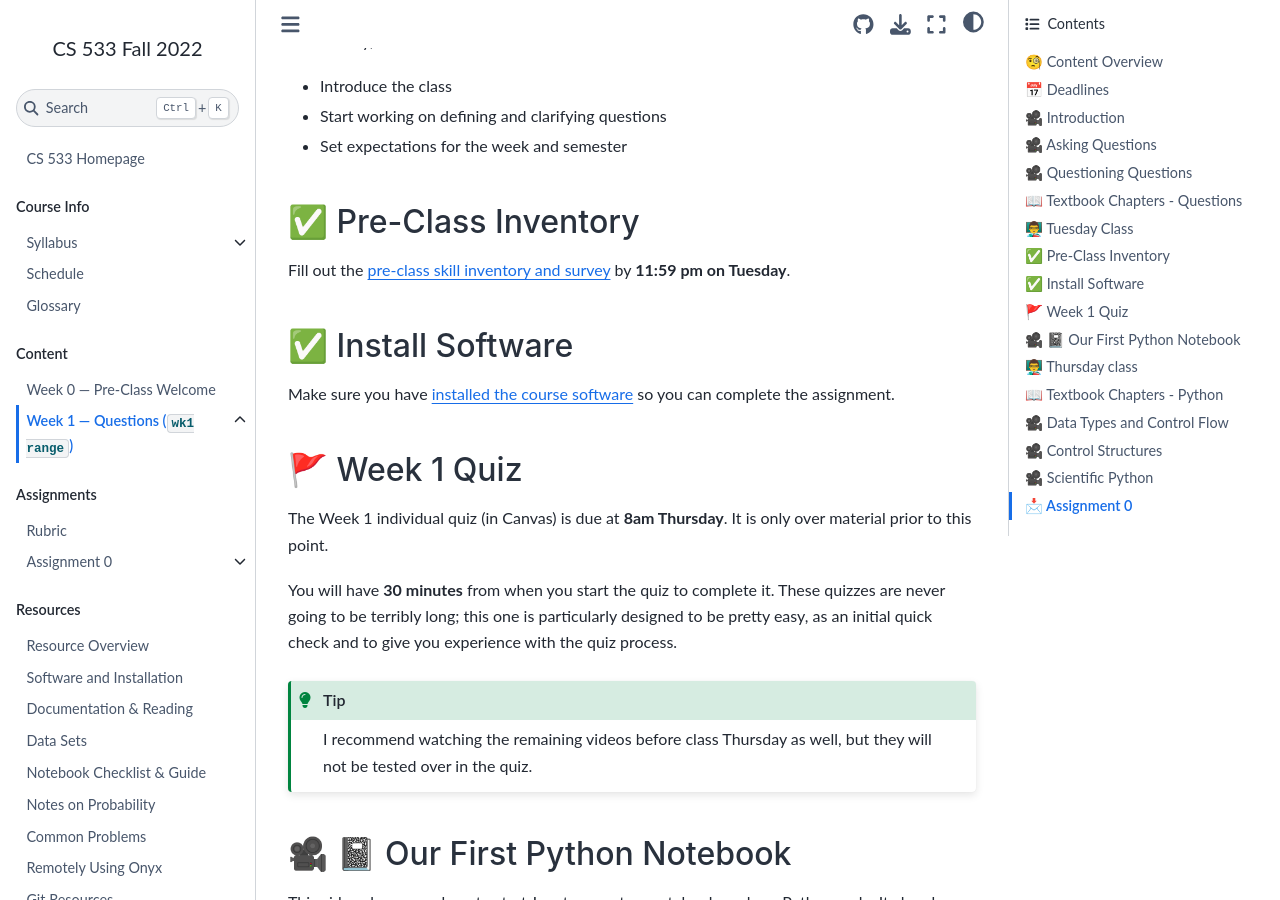
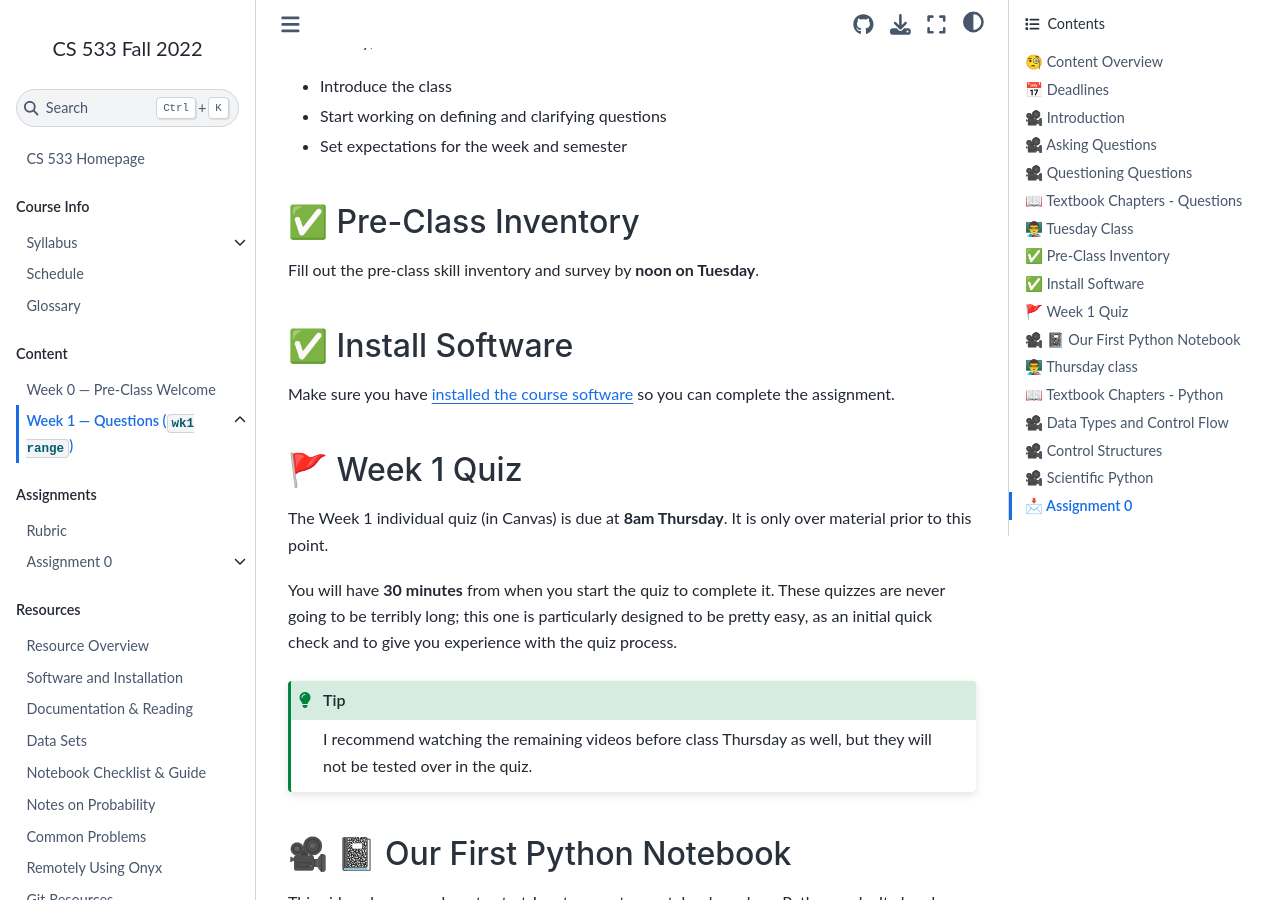
Before and after one commit to mdekstrand/cs533-web, a Jupyter Book: the page built from week1/index.md, in a window 1280 px wide and 900 px high, scrolled down 2161 px. Built offline with Jupyter Book 1.0.4 settings and Sphinx 7.4.7 and the Sphinx Book theme 1.1.4, drawn with Linux system fonts in a browser that asks for light colours; pages that are not in the unit, such as notebooks, are missing from menus; cross-references to code outside the pages are shown as plain code; a style sheet for code colours, icons or effects is not loaded; some of the changed text lies outside the part shown.

```diff
--- a/week1/index.md
+++ b/week1/index.md
@@ -23,7 +23,7 @@
 
 This week has the following deadlines:
 
-- [Pre-class inventory](#pre-class-inventory) at **11:59 pm on Tuesday**
+- [Pre-class inventory](#pre-class-inventory) at **noon on Wednesday**
 - [Week 1 quiz](#week-1-quiz) at **8am on Thursday**
 - [Assignment 0](#assignment-0) at **11:59 pm on Sunday**
 
@@ -94,7 +94,7 @@
 
 ## {{mtask}} Pre-Class Inventory
 
-Fill out the [pre-class skill inventory and survey](https://forms.gle/mNgETf37Sr2RqdTd7) by **11:59 pm on Tuesday**.
+Fill out the pre-class skill inventory and survey by **noon on Tuesday**.
 
 ## {{mtask}} Install Software
 
```
